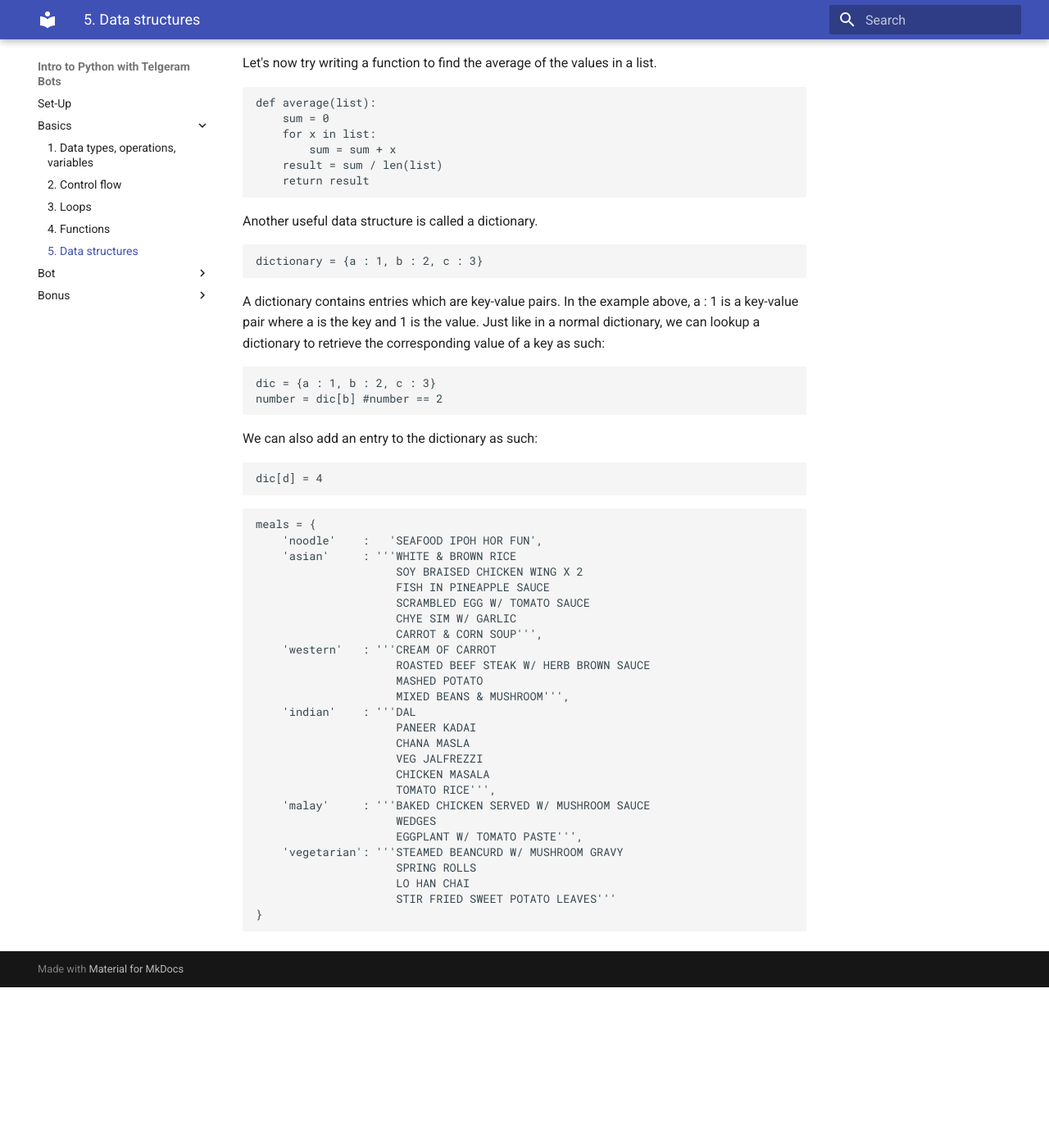
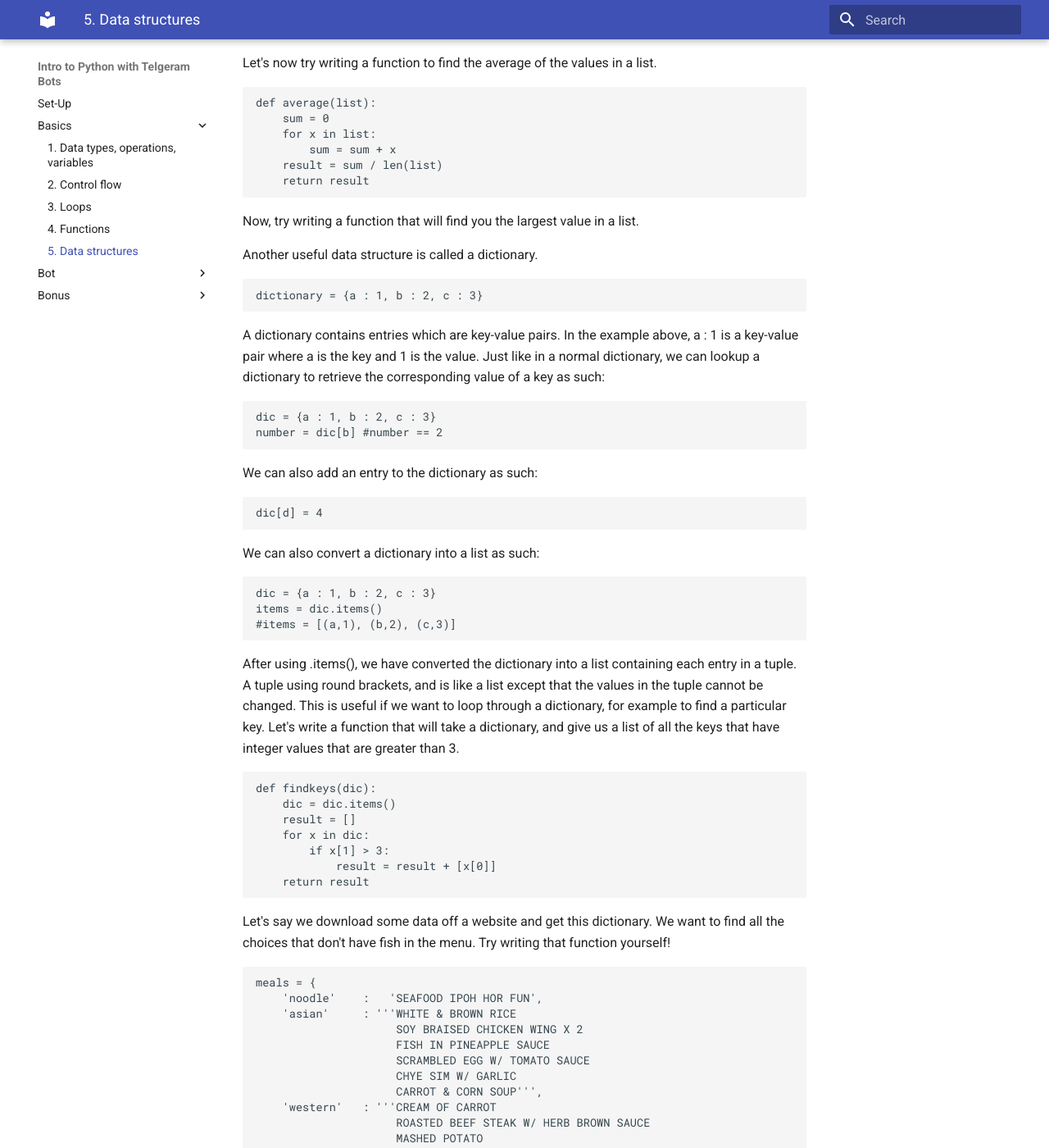
Before and after one commit to USP-Python/USP-Python.github.io, an MkDocs documentation site: the page built from docs/05-basics.md, in a window 1280 px wide and 1400 px high, scrolled down 400 px. Shown: the whole window at 82% size. Built offline with MkDocs 1.6.1 and Material for MkDocs 9.7.7, drawn with Linux system fonts in a browser that asks for light colours; old or Windows-style settings are respelled for this version of MkDocs; before the commit the page ends 1604 px from its top, so only the background shows below that.

Commit message:
Update 05-basics.md

````diff
--- a/docs/05-basics.md
+++ b/docs/05-basics.md
@@ -21,6 +21,7 @@ def average(list):
     result = sum / len(list)
     return result
 ```
+Now, try writing a function that will find you the largest value in a list.
 
 Another useful data structure is called a dictionary.
 
@@ -39,6 +40,27 @@ We can also add an entry to the dictionary as such:
 ```python
 dic[d] = 4
 ```
+We can also convert a dictionary into a list as such:
+
+```python
+dic = {a : 1, b : 2, c : 3}
+items = dic.items()
+#items = [(a,1), (b,2), (c,3)]
+```
+After using .items(), we have converted the dictionary into a list containing each entry in a tuple. A tuple using round brackets, and is like a list except that the values in the tuple cannot be changed.
+This is useful if we want to loop through a dictionary, for example to find a particular key. Let's write a function that will take a dictionary, and give us a list of all the keys that have integer values that are greater than 3.
+
+```python
+def findkeys(dic):
+    dic = dic.items()
+    result = []
+    for x in dic:
+        if x[1] > 3:
+            result = result + [x[0]]
+    return result
+```
+
+Let's say we download some data off a website and get this dictionary. We want to find all the choices that don't have fish in the menu. Try writing that function yourself!
 
 ```python
 meals = {
````
